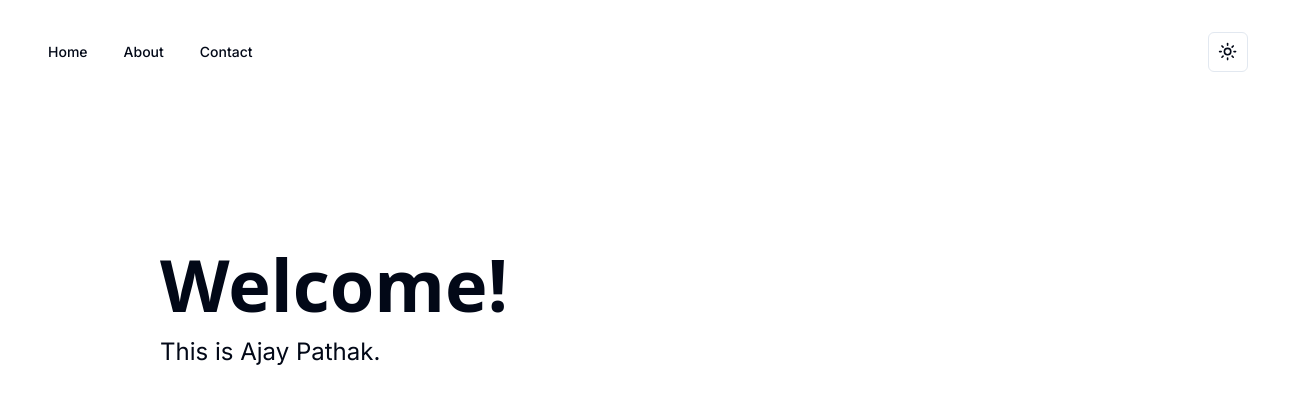
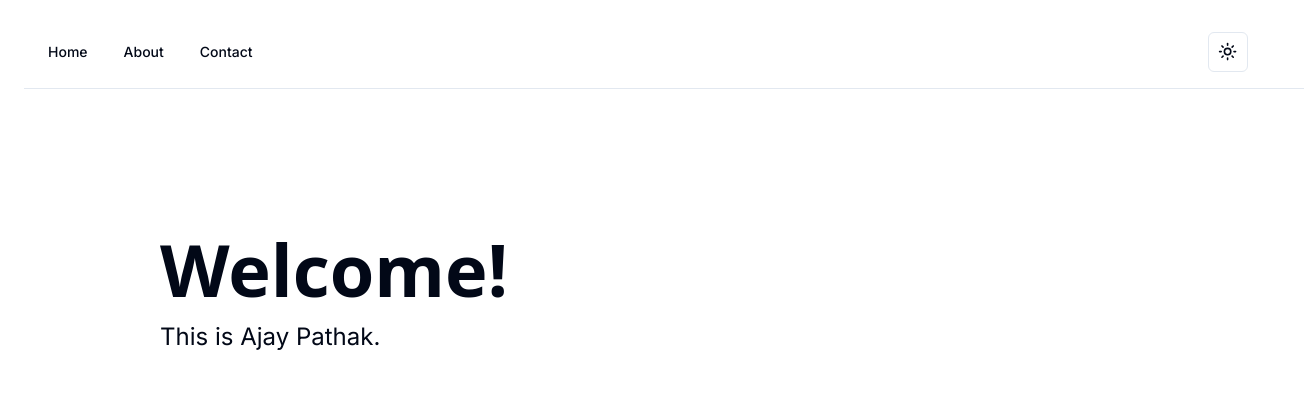
Before and after one commit to ap221882/ajay-pathak, a Next.js app: page / in a window 1280 px wide. Shown: the top 404 px of the page, 1304 px wide, since content can reach past the window. Built offline with nearby package versions, Linux system fonts and the light colour scheme.

Commit message:
added separator

```diff
--- a/package.json
+++ b/package.json
@@ -11,6 +11,7 @@
   "dependencies": {
     "@radix-ui/react-dropdown-menu": "^2.1.1",
     "@radix-ui/react-navigation-menu": "^1.2.0",
+    "@radix-ui/react-separator": "^1.1.0",
     "@radix-ui/react-slot": "^1.1.0",
     "class-variance-authority": "^0.7.0",
     "clsx": "^2.1.1",
--- a/src/app/page.tsx
+++ b/src/app/page.tsx
@@ -1,13 +1,15 @@
 import { CustomNavigationMenu } from '@/components/customComponents/navBar';
 import { ModeToggle } from '@/components/customComponents/toggleTheme';
+import { Separator } from '@/components/ui/separator';
 
 export default function Home() {
   return (
     <main >
-      <nav className='flex flex-row justify-between p-8'>
+      <nav className='flex flex-row justify-between p-8 pb-4'>
         <CustomNavigationMenu/>
         <ModeToggle/>
       </nav>
+      <Separator className="mx-6" />
       <div className="py-36 px-40">
       <div>
         <h1 className="text-7xl font-extrabold font-sans">Welcome!</h1>
--- /dev/null
+++ b/src/components/ui/separator.tsx
@@ -0,0 +1,31 @@
+"use client"
+
+import * as React from "react"
+import * as SeparatorPrimitive from "@radix-ui/react-separator"
+
+import { cn } from "@/lib/utils"
+
+const Separator = React.forwardRef<
+  React.ElementRef<typeof SeparatorPrimitive.Root>,
+  React.ComponentPropsWithoutRef<typeof SeparatorPrimitive.Root>
+>(
+  (
+    { className, orientation = "horizontal", decorative = true, ...props },
+    ref
+  ) => (
+    <SeparatorPrimitive.Root
+      ref={ref}
+      decorative={decorative}
+      orientation={orientation}
+      className={cn(
+        "shrink-0 bg-border",
+        orientation === "horizontal" ? "h-[1px] w-full" : "h-full w-[1px]",
+        className
+      )}
+      {...props}
+    />
+  )
+)
+Separator.displayName = SeparatorPrimitive.Root.displayName
+
+export { Separator }
```
Also changed, not shown: src/components/customComponents/separator.tsx (added), 1 other file (tests, documents, lock files or other folders).
